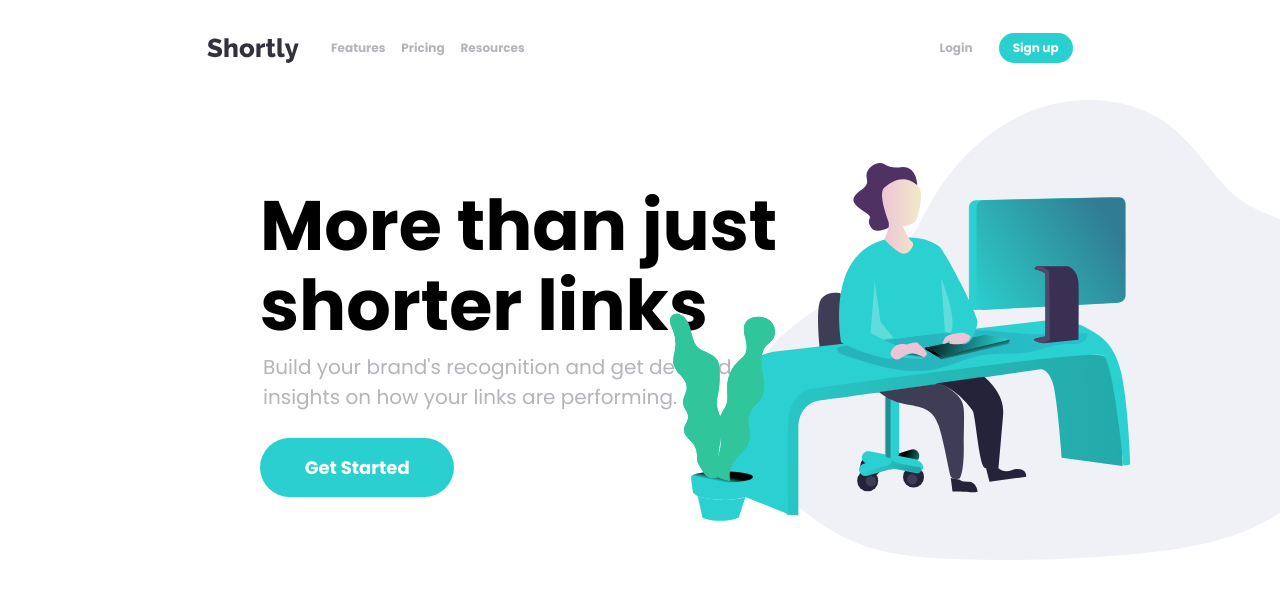
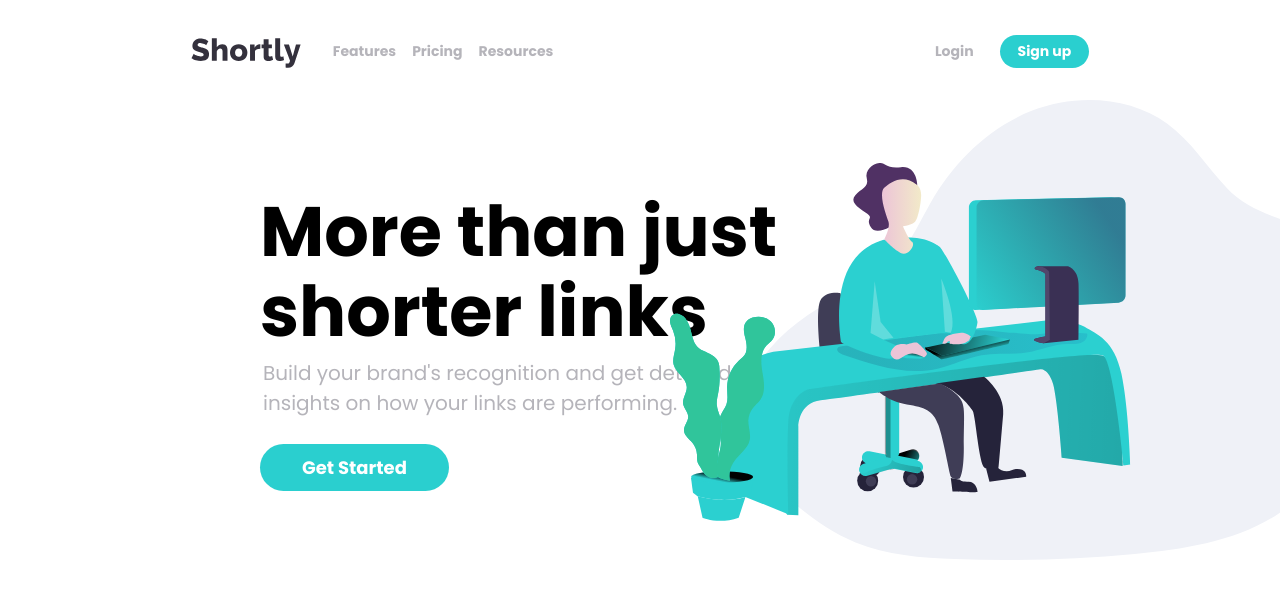
Before and after one commit to pehcs/encurtador_de_link-REACT-NODE, a React (Create React App) app: page / in a window 1280 px wide. Shown: the top 598 px of the page. Built offline with nearby package versions, Linux system fonts and the light colour scheme.

Commit message:
Merge total

```diff
--- a/src/Partials/Banner/index.js
+++ b/src/Partials/Banner/index.js
@@ -9,7 +9,7 @@ export default function Banner(){
             <div className="banner-container">
                 <h1>More than just shorter links</h1>
                 <p>Build your brand's recognition and get detailed insights on how your links are performing.</p>
-                <Button styled="br50 big" >Get Started</Button>
+                <Button styled="br50 bigGet" >Get Started</Button>
             </div>
             <img id="ilust" src={ilust}/>
 
--- a/src/Partials/Nav/style.css
+++ b/src/Partials/Nav/style.css
@@ -13,12 +13,12 @@
     padding: 0 0.5rem;
     list-style-type: none;
     color: #B5B4BA;
-    font-size: 12px;
+    font-size: 14px;
     font-weight: bold;
 }
 
 #logo{
-    height: 25px;
+    height: 30px;
     padding-right: 1rem;
     margin-top: 0.5rem;
     margin-bottom: -0.1rem;
@@ -30,6 +30,6 @@
     outline: none;
     font-family: "Poppins";
     color: #B5B4BA;
-    font-size: 12px;
+    font-size: 14px;
     font-weight: bold;
 }
--- a/src/components/Button/styles.css
+++ b/src/components/Button/styles.css
@@ -27,9 +27,14 @@
     font-size: 18px;
 }
 
+.bigGet{
+    padding: 10px 42px;
+    font-size: 18px;
+}
+
 .small{
-    padding: 6px 14px;
-    font-size: 12px;
+    padding: 6px 18px;
+    font-size: 14px;
     margin-left: 10px;
 }
 
```
